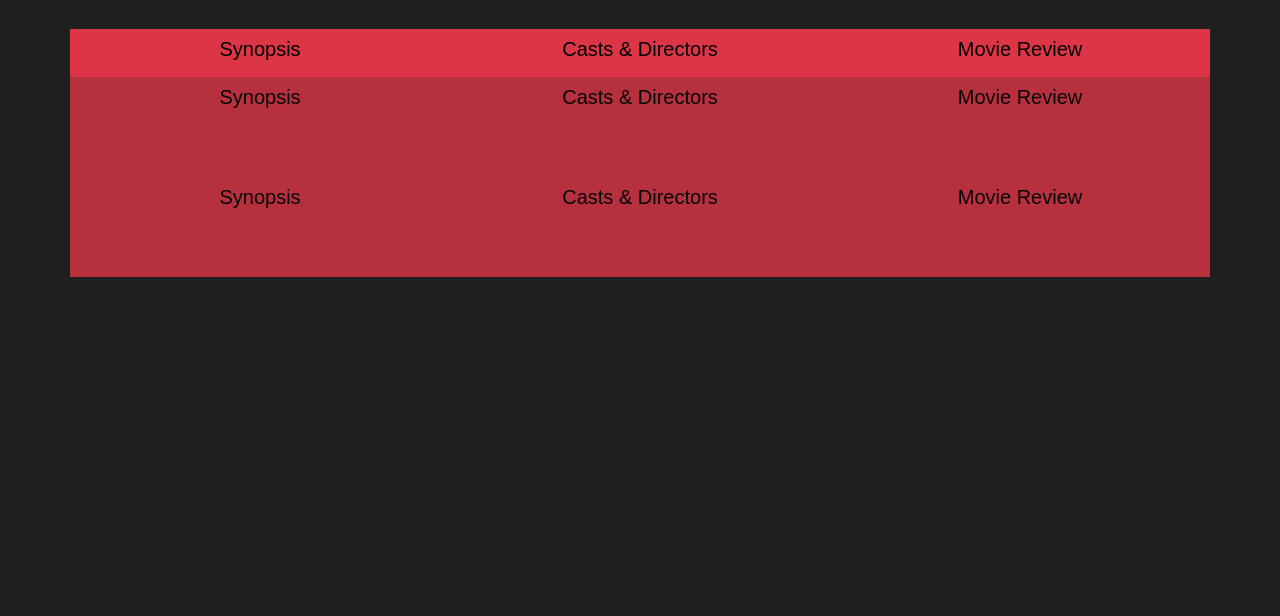
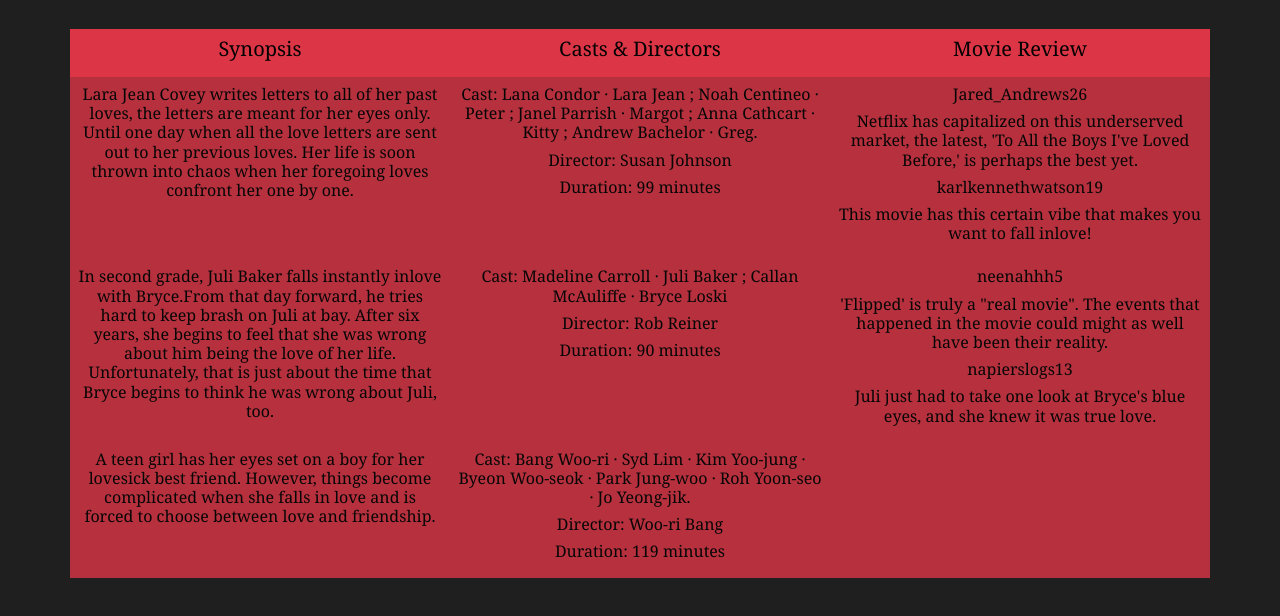
Before and after one commit to tyRKT/Q3-QUIZ1, a plain HTML site: page index.html in a window 1280 px wide. Shown: the part 298-914 px from the top of the page. Before the commit the page ends 800 px from the top, so only its background shows below. Drawn offline with nearby package versions, Linux system fonts and the light colour scheme.

Commit message:
Add files via upload

```diff
--- a/index.html
+++ b/index.html
@@ -29,30 +29,57 @@
 
     <div class="row opacity-row shorter-row">
         <div class="col-xl-4 p-2 bg-danger text-black">
-            <p class="h5">Synopsis</p>
+            <p class="h6">Lara Jean Covey writes letters to all of her past loves, the letters are meant for her eyes only. Until one day when all the love letters are sent out to her previous loves. Her life is soon thrown into chaos when her foregoing loves confront her one by one.</p>
         </div>
         <div class="col-xl-4 p-2 bg-danger text-black">
-            <p class="h5">Casts & Directors</p>
+            <p class="h6">Cast: Lana Condor · Lara Jean ; Noah Centineo · Peter ; Janel Parrish · Margot ; Anna Cathcart · Kitty ; Andrew Bachelor · Greg.</p>
+            <p class="h6">Director: Susan Johnson</p>
+            <p class="h6">Duration: 99 minutes</p>
         </div>
         <div class="col-xl-4 p-2 bg-danger text-black">
-            <p class="h5">Movie Review</p>
+            <p class="h6">Jared_Andrews26</p>
+            <p class="h6">Netflix has capitalized on this underserved market, the latest, 'To All the Boys I've Loved Before,' is perhaps the best yet.</p>
+           <p class="h6">karlkennethwatson19</p>
+           <p class="h6">This movie has this certain vibe that makes you want to fall inlove!</p>
         </div>
     </div>
 
+
+<div class="row opacity-row shorter-row">
+        <div class="col-xl-4 p-2 bg-danger text-black">
+            <p class="h6">In second grade, Juli Baker falls instantly inlove with Bryce.From that day forward, he tries hard to keep brash on Juli at bay. After six years, she begins to feel that she was wrong about him being the love of her life. Unfortunately, that is just about the time that Bryce begins to think he was wrong about Juli, too.</p>
+        </div>
+        <div class="col-xl-4 p-2 bg-danger text-black">
+            <p class="h6">Cast: Madeline Carroll · Juli Baker ; Callan McAuliffe · Bryce Loski</p>
+            <p class="h6">Director: Rob Reiner</p>
+            <p class="h6">Duration: 90 minutes</p>
+        </div>
+        <div class="col-xl-4 p-2 bg-danger text-black">
+            <p class="h6">neenahhh5</p>
+            <p class="h6">'Flipped' is truly a "real movie". The events that happened in the movie could might as well have been their reality.</p>
+           <p class="h6">napierslogs13</p>
+           <p class="h6">Juli just had to take one look at Bryce's blue eyes, and she knew it was true love.</p>
+        </div>
+    </div>
+
+
     <div class="row opacity-row shorter-row">
         <div class="col-xl-4 p-2 bg-danger text-black">
-            <p class="h5">Synopsis</p>
+            <p class="h6">A teen girl has her eyes set on a boy for her lovesick best friend. However, things become complicated when she falls in love and is forced to choose between love and friendship.</p>
         </div>
         <div class="col-xl-4 p-2 bg-danger text-black">
-            <p class="h5">Casts & Directors</p>
+            <p class="h6">Cast: Bang Woo-ri · Syd Lim · Kim Yoo-jung · Byeon Woo-seok · Park Jung-woo · Roh Yoon-seo · Jo Yeong-jik.</p>
+            <p class="h6">Director: Woo-ri Bang</p>
+            <p class="h6">Duration: 119 minutes</p>
         </div>
         <div class="col-xl-4 p-2 bg-danger text-black">
-            <p class="h5">Movie Review</p>
+            <p class="h6"></p>
+            <p class="h6"></p>
+           <p class="h6"></p>
+           <p class="h6"></p>
         </div>
     </div>
+
 </div>
-
-
-
 </body>
 </html>
--- a/styles.css
+++ b/styles.css
@@ -24,5 +24,11 @@ body {
 }
 
 .shorter-row {
-    height: 100px;
+    border-width: 90px;
+    center-align: center;
+    align-content: space-evenly;
 }
+
+p{
+  font-family: Georgia, serif;
+}
```
